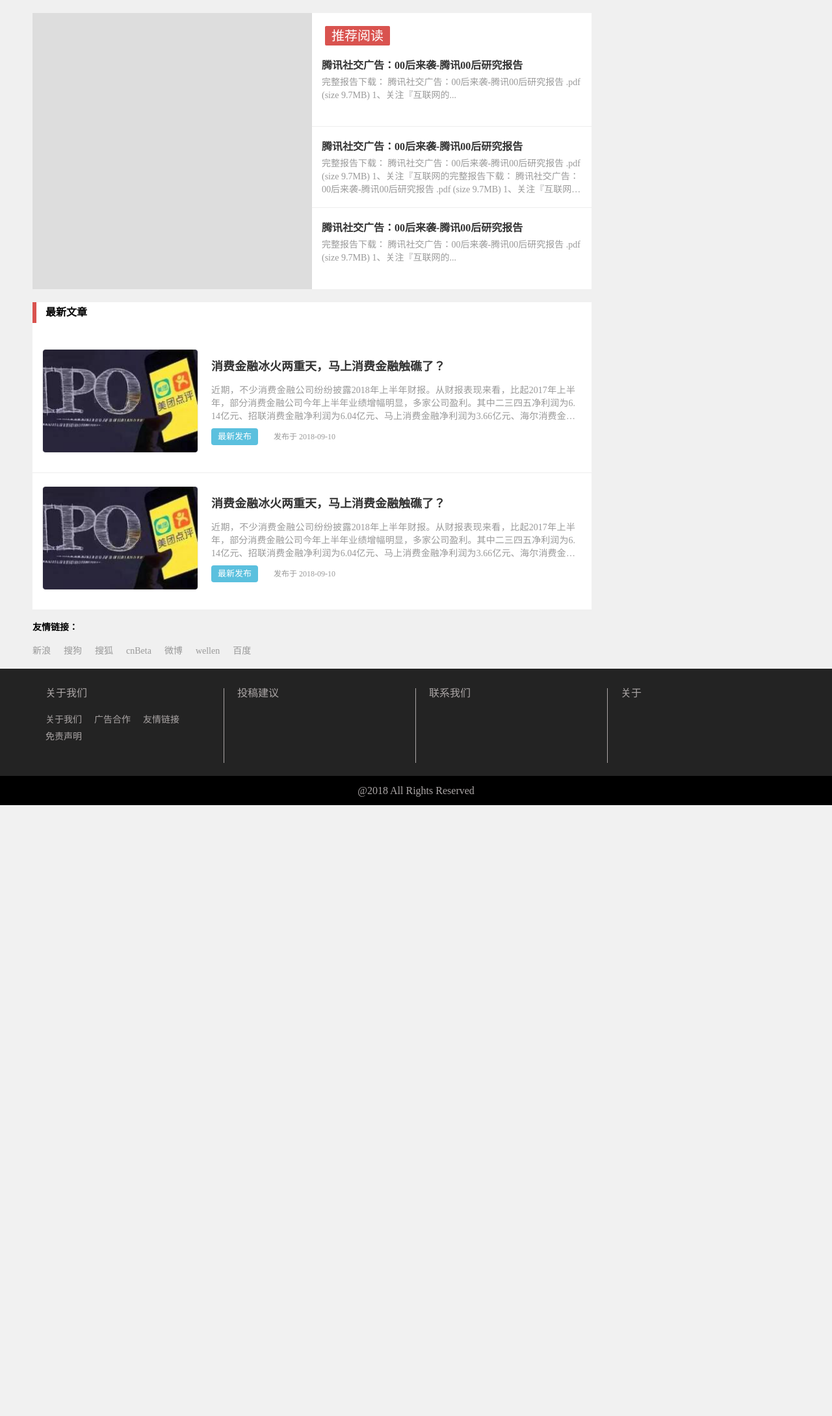
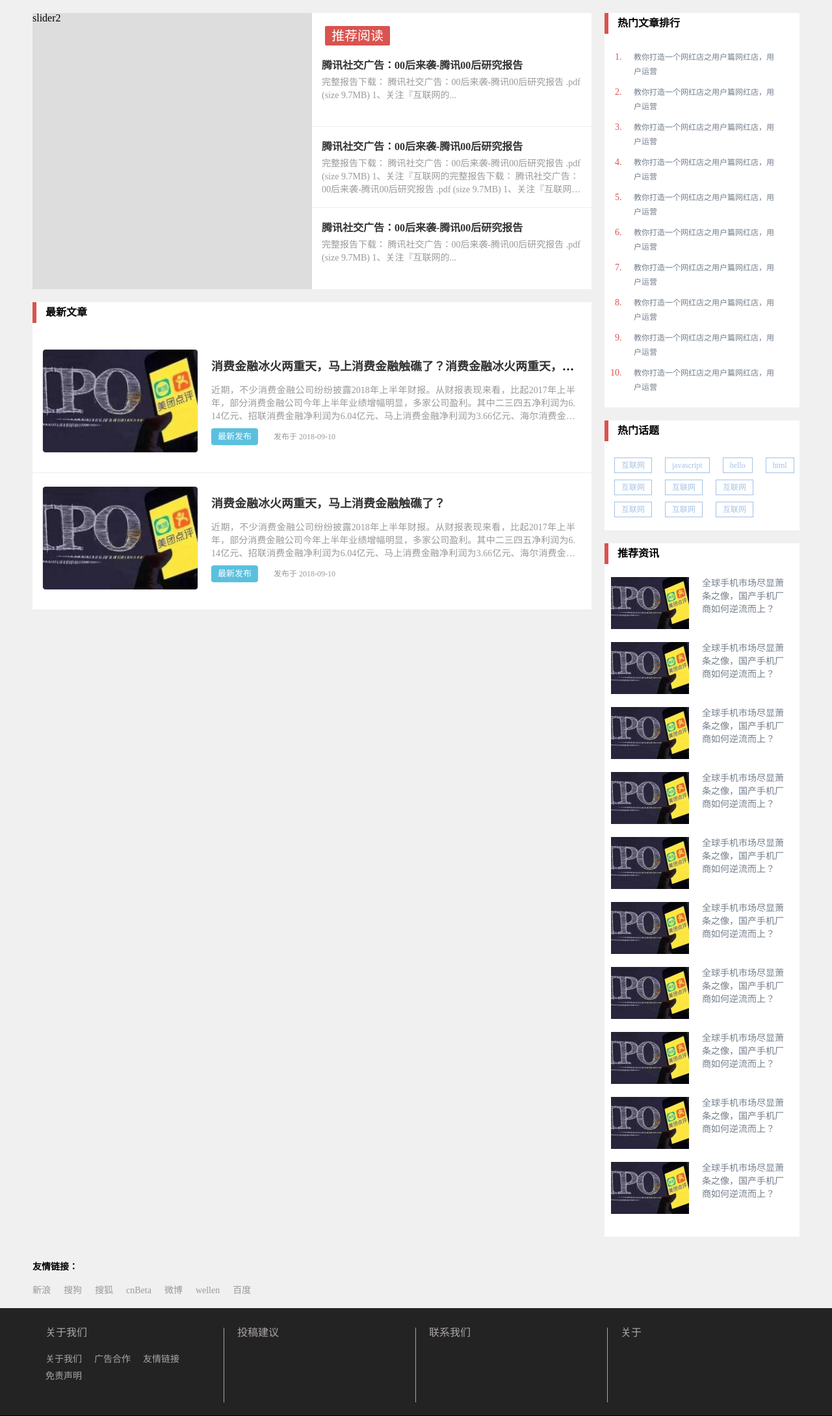
Before and after one commit to wellenzhong/wellentheme, a PHP site: page / in a window 1280 px wide. Shown: the part 65-2244 px from the top of the page at 65% size. Before the commit the page ends 1304 px from the top, so only its background shows below. Run offline with PHP 8.4, Linux system fonts and the light colour scheme; style sheets or scripts are compiled from the project's sources.

Commit message:
基本完成首页

```diff
--- a/app/index.html
+++ b/app/index.html
@@ -27,11 +27,17 @@
                 </div>
             </div>
         </header>
-        <div class="container">
-            <div class="home-left">
+        <div class="container clearfix">
+            <div class="main-left">
                 <div class="headline clearfix">
                     <div class="headline-left">
-
+                        <div class="swiper-container">
+                            <div class="swiper-wrapper">
+                                <div class="swiper-slide">slider1</div>
+                                <div class="swiper-slide">slider2</div>
+                                <div class="swiper-slide">slider3</div>
+                            </div>
+                        </div>
                     </div>
                     <div class="headline-right">
                         <div class="title">
@@ -39,17 +45,17 @@
                         </div>
                         <ul class="hotnews">
                             <li>
-                                <h4>腾讯社交广告：00后来袭-腾讯00后研究报告</h4>
+                                <h4><a href="#">腾讯社交广告：00后来袭-腾讯00后研究报告</a></h4>
                                 <p>完整报告下载： 腾讯社交广告：00后来袭-腾讯00后研究报告 .pdf (size 9.7MB) 1、关注『互联网的...</p>
                             </li>
                             <li>
-                                <h4>腾讯社交广告：00后来袭-腾讯00后研究报告</h4>
+                                <h4><a href="#">腾讯社交广告：00后来袭-腾讯00后研究报告</a></h4>
                                 <p>完整报告下载： 腾讯社交广告：00后来袭-腾讯00后研究报告 .pdf (size 9.7MB) 1、关注『互联网的完整报告下载：
                                     腾讯社交广告：00后来袭-腾讯00后研究报告 .pdf (size 9.7MB) 1、关注『互联网的完整报告下载： 腾讯社交广告：00后来袭-腾讯00后研究报告
                                     .pdf (size 9.7MB) 1、关注『互联网的...</p>
                             </li>
                             <li>
-                                <h4>腾讯社交广告：00后来袭-腾讯00后研究报告</h4>
+                                <h4><a href="#">腾讯社交广告：00后来袭-腾讯00后研究报告</a> </h4>
                                 <p>完整报告下载： 腾讯社交广告：00后来袭-腾讯00后研究报告 .pdf (size 9.7MB) 1、关注『互联网的...</p>
                             </li>
                         </ul>
@@ -62,7 +68,8 @@
                             <img src="./assets/images/5b95d6824474f.jpg" alt="缩略图">
                         </div>
                         <div class="article-summ clearfix">
-                            <div class="article-title"><a href="#">消费金融冰火两重天，马上消费金融触礁了？</a> </div>
+                            <div class="article-title"><a href="#">消费金融冰火两重天，马上消费金融触礁了？消费金融冰火两重天，马上消费金融触礁了？消费金融冰火两重天，马上消费金融触礁了？</a>
+                            </div>
                             <p>近期，不少消费金融公司纷纷披露2018年上半年财报。从财报表现来看，比起2017年上半年，部分消费金融公司今年上半年业绩增幅明显，多家公司盈利。其中二三四五净利润为6.14亿元、招联消费金融净利润为6.04亿元、马上消费金融净利润为3.66亿元、海尔消费金融净利润为6091万元，同比增幅分别为35.5%、11.6%、173.13%、238%</p>
                             <div class="post-info">
                                 <span class="cate-lbl">最新发布</span>
@@ -86,6 +93,83 @@
                 </div>
             </div>
             <div class="side">
+                <div class="side-box side-hotnews">
+                    <h3 class="module-title">热门文章排行</h3>
+                    <ol>
+                        <li><a href="#">教你打造一个网红店之用户篇网红店，用户运营</a></li>
+                        <li><a href="#">教你打造一个网红店之用户篇网红店，用户运营</a></li>
+                        <li><a href="#">教你打造一个网红店之用户篇网红店，用户运营</a></li>
+                        <li><a href="#">教你打造一个网红店之用户篇网红店，用户运营</a></li>
+                        <li><a href="#">教你打造一个网红店之用户篇网红店，用户运营</a></li>
+                        <li><a href="#">教你打造一个网红店之用户篇网红店，用户运营</a></li>
+                        <li><a href="#">教你打造一个网红店之用户篇网红店，用户运营</a></li>
+                        <li><a href="#">教你打造一个网红店之用户篇网红店，用户运营</a></li>
+                        <li><a href="#">教你打造一个网红店之用户篇网红店，用户运营</a></li>
+                        <li><a href="#">教你打造一个网红店之用户篇网红店，用户运营</a></li>
+                    </ol>
+                </div>
+                <div class="side-box side-meta clearfix">
+                    <h3 class="module-title">热门话题</h3>
+                    <ul>
+                        <li><a href="#">互联网</a></li>
+                        <li><a href="#">javascript</a></li>
+                        <li><a href="#">hello</a></li>
+                        <li><a href="#">html</a></li>
+                        <li><a href="#">互联网</a></li>
+                        <li><a href="#">互联网</a></li>
+                        <li><a href="#">互联网</a></li>
+                        <li><a href="#">互联网</a></li>
+                        <li><a href="#">互联网</a></li>
+                        <li><a href="#">互联网</a></li>
+                    </ul>
+                </div>
+                <div class="side-box side-recommand clearfix">
+                    <h3 class="module-title">推荐资讯</h3>
+                    <ul>
+                        <li>
+                            <div class="img"><img src="./assets/images/5b95d6824474f.jpg" alt=""></div>
+                            <div class="text"><a href="#">全球手机市场尽显萧条之像，国产手机厂商如何逆流而上？</a></div>
+                        </li>
+                        <li>
+                            <div class="img"><img src="./assets/images/5b95d6824474f.jpg" alt=""></div>
+                            <div class="text"><a href="#">全球手机市场尽显萧条之像，国产手机厂商如何逆流而上？</a></div>
+                        </li>
+                        <li>
+                            <div class="img"><img src="./assets/images/5b95d6824474f.jpg" alt=""></div>
+                            <div class="text"><a href="#">全球手机市场尽显萧条之像，国产手机厂商如何逆流而上？</a></div>
+                        </li>
+                        <li>
+                            <div class="img"><img src="./assets/images/5b95d6824474f.jpg" alt=""></div>
+                            <div class="text"><a href="#">全球手机市场尽显萧条之像，国产手机厂商如何逆流而上？</a></div>
+                        </li>
+                        <li>
+                            <div class="img"><img src="./assets/images/5b95d6824474f.jpg" alt=""></div>
+                            <div class="text"><a href="#">全球手机市场尽显萧条之像，国产手机厂商如何逆流而上？</a></div>
+                        </li>
+                        <li>
+                            <div class="img"><img src="./assets/images/5b95d6824474f.jpg" alt=""></div>
+                            <div class="text"><a href="#">全球手机市场尽显萧条之像，国产手机厂商如何逆流而上？</a></div>
+                        </li>
+                        <li>
+                            <div class="img"><img src="./assets/images/5b95d6824474f.jpg" alt=""></div>
+                            <div class="text"><a href="#">全球手机市场尽显萧条之像，国产手机厂商如何逆流而上？</a></div>
+                        </li>
+                        <li>
+                            <div class="img"><img src="./assets/images/5b95d6824474f.jpg" alt=""></div>
+                            <div class="text"><a href="#">全球手机市场尽显萧条之像，国产手机厂商如何逆流而上？</a></div>
+                        </li>
+                        <li>
+                            <div class="img"><img src="./assets/images/5b95d6824474f.jpg" alt=""></div>
+                            <div class="text"><a href="#">全球手机市场尽显萧条之像，国产手机厂商如何逆流而上？</a></div>
+                        </li>
+                        <li>
+                            <div class="img"><img src="./assets/images/5b95d6824474f.jpg" alt=""></div>
+                            <div class="text"><a href="#">全球手机市场尽显萧条之像，国产手机厂商如何逆流而上？</a></div>
+                        </li>
+                    </ul>
+
+                </div>
+            </div>
 
         </div>
         <div class="links clearfix">
@@ -99,7 +183,6 @@
                 <li><a href="#">wellen</a> </li>
                 <li><a href="#">百度</a> </li>
             </ul>
-            </div>
         </div>
         <footer>
             <div class="site-info clearfix">
@@ -129,6 +212,7 @@
         </footer>
     </div>
     <script src="./javascript/swiper-3.4.2.min.js"></script>
+    <script src="./javascript/theme.js"></script>
 </body>
 
 </html>
--- /dev/null
+++ b/app/javascript/theme.js
@@ -0,0 +1,4 @@
+
+var mySwiper = new Swiper('.swiper-container', {
+    autoplay: 5000,//可选选项，自动滑动
+})
--- a/app/style/less/style.less
+++ b/app/style/less/style.less
@@ -32,8 +32,9 @@ html,body {
     .container {
         width: @mainWidth;
         margin: 20px auto;
-        .home-left {
+        .main-left {
             width: 860px;
+            float: left;
         }
         .headline-left {
             width: 50%;
@@ -64,7 +65,7 @@ html,body {
                     border-bottom: 1px solid #eee;
                     &:hover {
                         background-color: #f5f7f9;
-                        h4 {
+                        a {
                             color: #d9534f;
                         }
                     }
@@ -133,6 +134,15 @@ html,body {
                         font-size: 18px;
                         font-weight: 600;
                         margin-bottom: 10px;
+                        height: 34px;
+                        overflow: hidden;
+                        text-overflow: ellipsis;
+                        white-space: nowrap;
+                        a:hover{
+                            color: #d9534f;
+                            padding-left: 5px;
+                            transition: all 0.5s ease 0s;
+                        }
                     }
                     p {
                         width: 100%;
@@ -193,6 +203,9 @@ html,body {
     }
 }
 .links {
+    width: @mainWidth;
+    margin: 20px auto;
+
     h5 {
         font-size: 14px;
         font-weight: 600;
@@ -255,3 +268,87 @@ footer {
         line-height: 45px;
     }
 }
+.side {
+    float: right;
+    width: 300px;
+    .side-box {
+        margin-bottom: 20px;
+        background-color: #fff;
+        padding-bottom: 15px;
+    }
+    .side-hotnews {
+        ol {
+            list-style: initial;
+            margin-left: 30px;
+            margin-right: 20px;
+            li {
+                list-style-type: decimal!important;
+                text-align: -webkit-match-parent;
+                list-style-position: outside;
+                font-size: 14px;
+                line-height: 22px;
+                color: #d9534f;
+                padding: 5px 15px;
+                &:hover {
+                    background-color: #f9f9f9;
+                }
+                a {
+                    font-size: 12px;
+                    color: #747f8c;
+                    display: block;
+                    &:hover {
+                        color: #d9534f;
+                    }
+                }
+            }
+        }
+    }
+    .side-meta {
+        ul li {
+            float: left;
+            font-size: 12px;
+            margin: 5px;
+            padding-left: 10px;
+            a {
+                padding: 5px 10px;
+                display: inline-block;
+                border: 1px solid #a5c1e4;
+                color: #a5c1e4;
+                &:hover {
+                    color: #d9534f;
+                }
+            }
+        }
+    }
+    .side-recommand {
+        ul li {
+            margin-bottom: 20px;
+            overflow: hidden;
+        }
+        .img {
+            float: left;
+            width: 120px;
+            height: 80px;
+            margin-left: 10px;
+            img {
+                width: 100%;
+                height: 100%;
+            }
+        }
+        .text {
+            float: left;
+            width: 130px;
+            height: 80px;
+            margin-left: 20px;
+            a {
+                font-size: 14px;
+                line-height: 20px;
+                color: #747f8c;
+                &:hover {
+                    color: #d9534f;
+                    transition: all 0.5s ease 0s;
+                }
+            }
+        }
+    }
+}
--- a/app/style/min/style.css
+++ b/app/style/min/style.css
@@ -31,8 +31,9 @@ body {
   width: 1180px;
   margin: 20px auto;
 }
-.wrapper .container .home-left {
+.wrapper .container .main-left {
   width: 860px;
+  float: left;
 }
 .wrapper .container .headline-left {
   width: 50%;
@@ -65,7 +66,7 @@ body {
 .wrapper .container .headline-right .hotnews li:hover {
   background-color: #f5f7f9;
 }
-.wrapper .container .headline-right .hotnews li:hover h4 {
+.wrapper .container .headline-right .hotnews li:hover a {
   color: #d9534f;
 }
 .wrapper .container .headline-right .hotnews li:last-child {
@@ -131,6 +132,16 @@ body {
   font-size: 18px;
   font-weight: 600;
   margin-bottom: 10px;
+  height: 34px;
+  overflow: hidden;
+  text-overflow: ellipsis;
+  white-space: nowrap;
+}
+.wrapper .container .post-list .article-box .article-summ .article-title a:hover {
+  color: #d9534f;
+  padding-left: 5px;
+  -webkit-transition: all 0.5s ease 0s;
+  transition: all 0.5s ease 0s;
 }
 .wrapper .container .post-list .article-box .article-summ p {
   width: 100%;
@@ -183,6 +194,10 @@ body {
   width: 6px;
   height: 32px;
   background-color: #d9534f;
+}
+.links {
+  width: 1180px;
+  margin: 20px auto;
 }
 .links h5 {
   font-size: 14px;
@@ -243,3 +258,82 @@ footer .copyright {
   text-align: center;
   line-height: 45px;
 }
+.side {
+  float: right;
+  width: 300px;
+}
+.side .side-box {
+  margin-bottom: 20px;
+  background-color: #fff;
+  padding-bottom: 15px;
+}
+.side .side-hotnews ol {
+  list-style: initial;
+  margin-left: 30px;
+  margin-right: 20px;
+}
+.side .side-hotnews ol li {
+  list-style-type: decimal!important;
+  text-align: -webkit-match-parent;
+  list-style-position: outside;
+  font-size: 14px;
+  line-height: 22px;
+  color: #d9534f;
+  padding: 5px 15px;
+}
+.side .side-hotnews ol li:hover {
+  background-color: #f9f9f9;
+}
+.side .side-hotnews ol li a {
+  font-size: 12px;
+  color: #747f8c;
+  display: block;
+}
+.side .side-hotnews ol li a:hover {
+  color: #d9534f;
+}
+.side .side-meta ul li {
+  float: left;
+  font-size: 12px;
+  margin: 5px;
+  padding-left: 10px;
+}
+.side .side-meta ul li a {
+  padding: 5px 10px;
+  display: inline-block;
+  border: 1px solid #a5c1e4;
+  color: #a5c1e4;
+}
+.side .side-meta ul li a:hover {
+  color: #d9534f;
+}
+.side .side-recommand ul li {
+  margin-bottom: 20px;
+  overflow: hidden;
+}
+.side .side-recommand .img {
+  float: left;
+  width: 120px;
+  height: 80px;
+  margin-left: 10px;
+}
+.side .side-recommand .img img {
+  width: 100%;
+  height: 100%;
+}
+.side .side-recommand .text {
+  float: left;
+  width: 130px;
+  height: 80px;
+  margin-left: 20px;
+}
+.side .side-recommand .text a {
+  font-size: 14px;
+  line-height: 20px;
+  color: #747f8c;
+}
+.side .side-recommand .text a:hover {
+  color: #d9534f;
+  -webkit-transition: all 0.5s ease 0s;
+  transition: all 0.5s ease 0s;
+}
```
Lines whose indentation alone changed are shown as unchanged.
